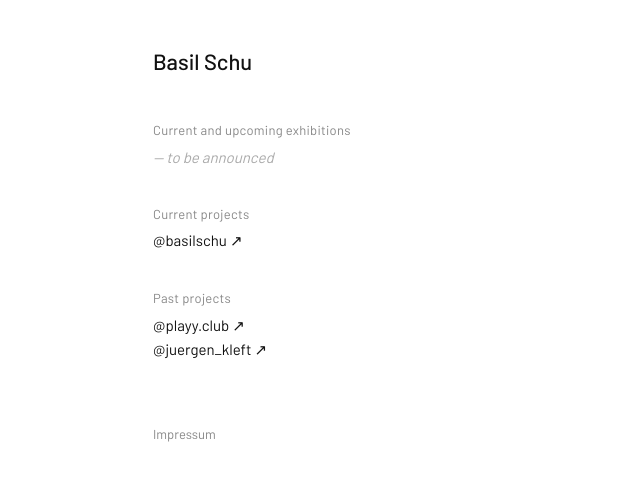
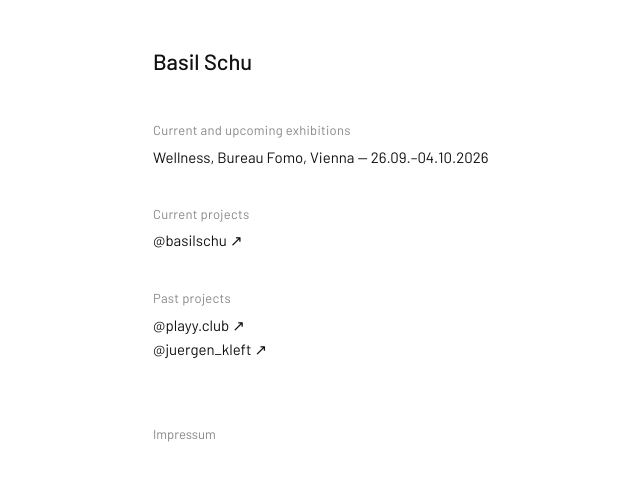
Before and after one commit to BasilAdalbero/Adalbero, a plain HTML site: page index.html in a window 1280 px wide. Shown: the whole page, without its empty margins (179-819 px from the left). Drawn offline with Linux system fonts and the light colour scheme.

Commit message:
Update exhibition section with new details

```diff
--- a/index.html
+++ b/index.html
@@ -80,12 +80,10 @@
 
     <h1>Basil Schu</h1>
 
-    <section>
-      <p class="section-label">Current and upcoming exhibitions</p>
-      <!-- Hier Ausstellungen eintragen, z.B.: -->
-      <!-- <p><a class="ext" href="#">Galerie XY, Wien — 12.07.–30.08.2026</a></p> -->
-      <p class="placeholder">— to be announced</p>
-    </section>
+   <section>
+  <p class="section-label">Current and upcoming exhibitions</p>
+  <p><a class="ext" href="https://www.bureaufomo.com/" target="_blank">Wellness, Bureau Fomo, Vienna — 26.09.–04.10.2026</a></p>
+</section>
 
     <section>
       <p class="section-label">Current projects</p>
```
